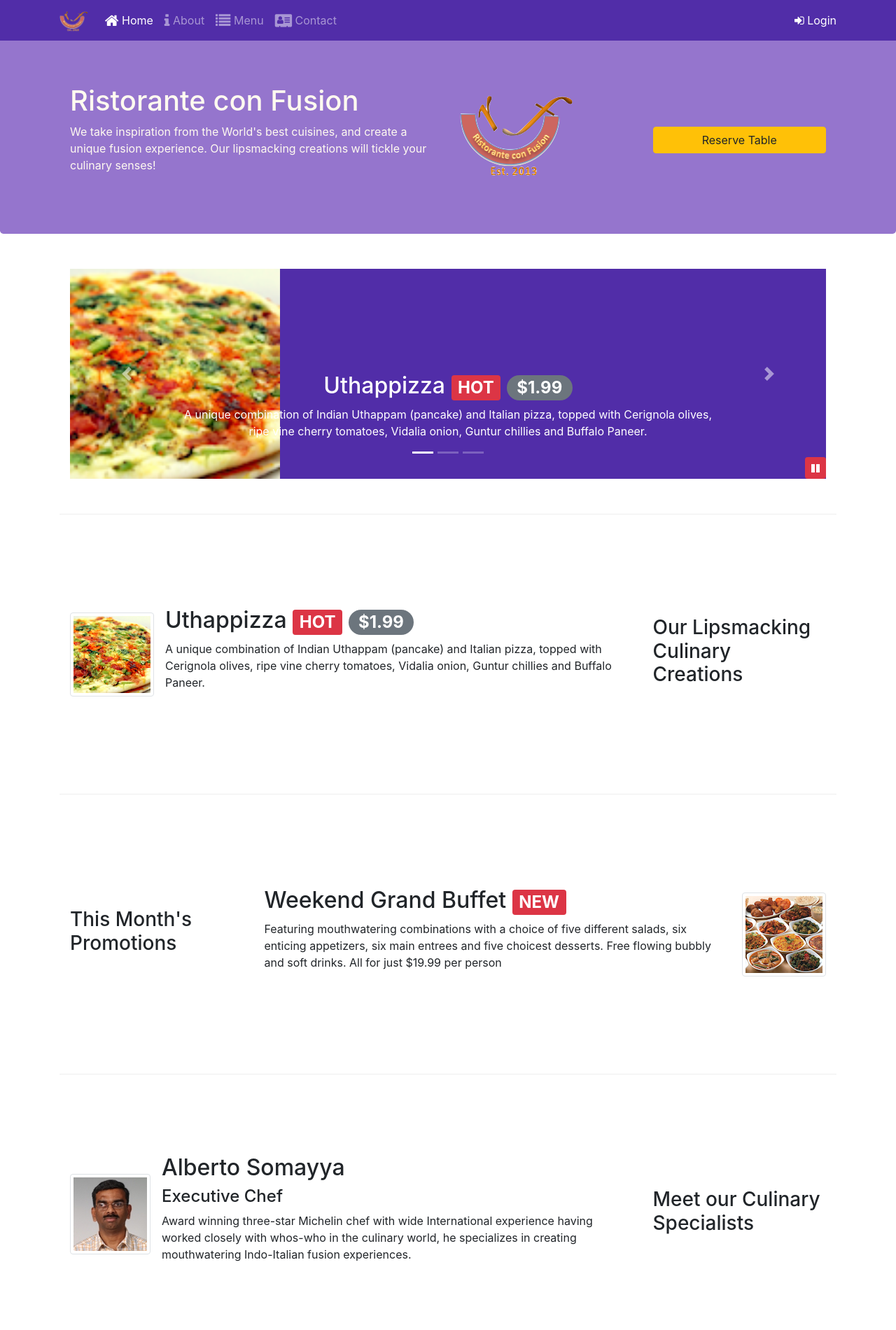
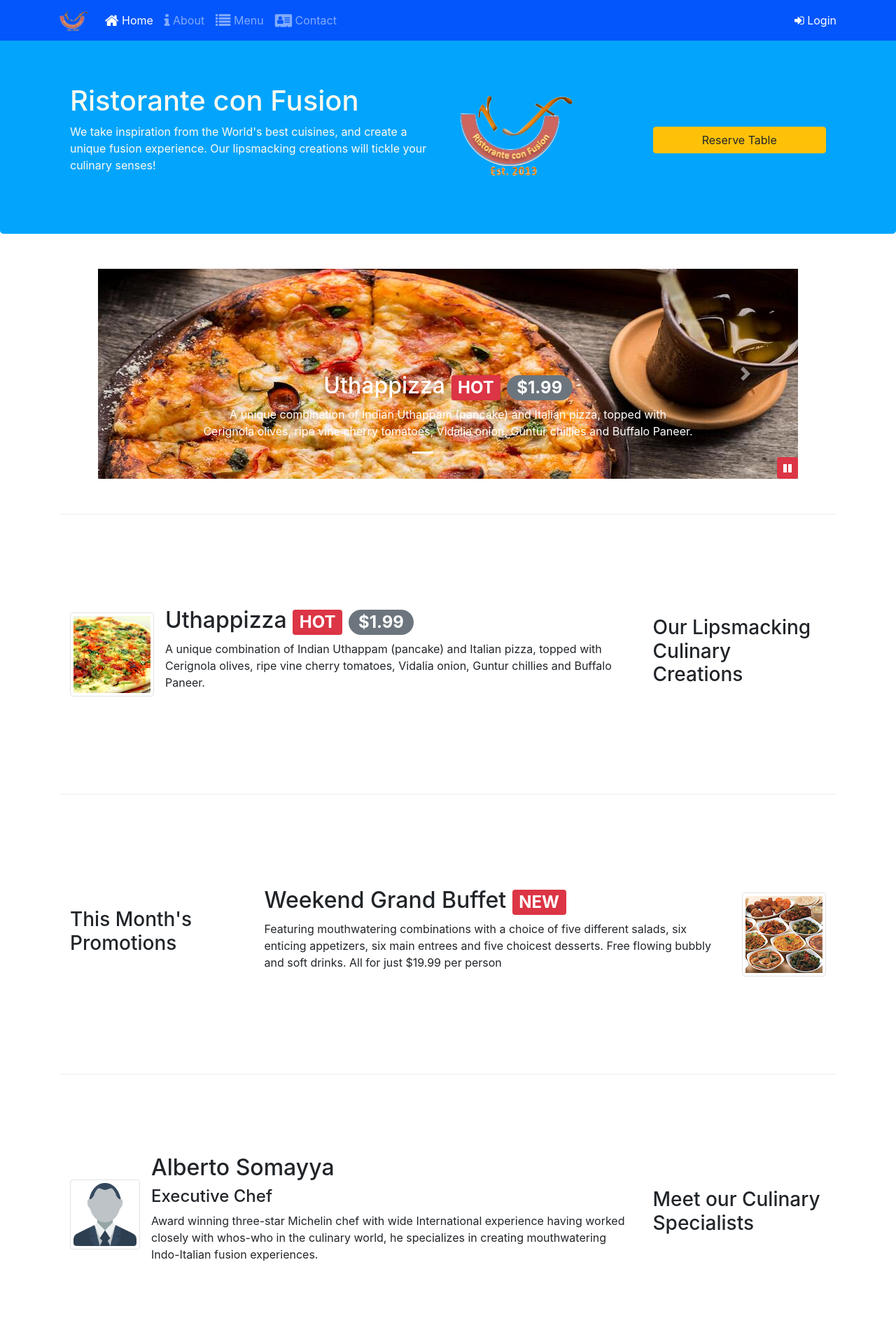
Before and after one commit to janabhishek2/BS-react, a website: page index.html in a window 1280 px wide. Shown: the top 1900 px of the page at 70% size. Drawn offline with nearby package versions, Linux system fonts and the light colour scheme.

Commit message:
last one

```diff
--- a/css/styles.css
+++ b/css/styles.css
@@ -9,14 +9,14 @@
   min-height: 400px; }
 
 .footer {
-  background-color: #D1C4E9;
+  background-color: #bef8fa;
   margin: 0px auto;
   padding: 20px 0px; }
 
 .jumbotron {
   margin: 0px auto;
   padding: 70px 30px;
-  background: #9575CD;
+  background:#03a5fc;
   color: floralwhite; }
 
 address {
@@ -29,7 +29,7 @@ body {
   z-index: 0; }
 
 .navbar-dark {
-  background-color: #512DA8; }
+  background-color: #0356fc; }
 
 .tab-content {
   border-left: 1px solid #ddd;
@@ -38,10 +38,14 @@ body {
   padding: 10px; }
 
 .carousel {
-  background-color: #512DA8; }
+  background-color: #512DA8;
+  width: 1000px;
+}
 
 .carousel-item {
-  height: 300px; }
+  height: 300px;
+
+}
 
 .carousel-item img {
   min-height: 300px;
@@ -59,10 +63,10 @@ body {
   z-index: 1; }
 
 .modal .modal-header {
-  background-color: #512DA8;
+  background-color: #0356fc;
   color: floralwhite; }
   .modal .modal-header .close {
     color: floralwhite; }
 
 .modal .modal-body {
-  background-color: #D1C4E9; }
+  background-color: #03a5fc; }
--- a/index.html
+++ b/index.html
@@ -193,11 +193,11 @@
     <div class="container">
         <div class="row row-content d-none d-xl-block">
             <div class="col-12">
-
+                <div class="d-flex justify-content-center">
                     <div class="carousel slide" data-ride="carousel" id="mycarousel" data-interval="400" >
                         <div class="carousel-inner">
                             <div class="carousel-item active">
-                                    <img class="d-block img-fluid" src="img/uthappizza.png" alt="text" >
+                                    <img class="d-block img-fluid" src="img/thomas-tucker-MNtag_eXMKw-unsplash.jpg" alt="text" >
                                     <div class="carousel-caption">
                                         <div class="d-none d-md-block">
                                             <h2 class=" mt-0">Uthappizza
@@ -210,14 +210,14 @@
 
                             </div>
                             <div class="carousel-item">
-                                <img src="img/buffet.png" alt="buffet" class="img-fluid d-block">
+                                <img src="img/rsz_1dan-gold-4_jhdo54byg-unsplash.jpg" alt="buffet" class="img-fluid d-block">
                                 <div class="carousel-caption">
                                     <h2 class="">Weekend Grand Buffet <span class="badge badge-danger">NEW</span></h2>
                                     <p class="d-none d-sm-block">Featuring mouthwatering combinations with a choice of five different salads, six enticing appetizers, six main entrees and five choicest desserts. Free flowing bubbly and soft drinks. All for just $19.99 per person </p>
                                 </div>
                             </div>
                             <div class="carousel-item">
-                                <img src="img/alberto.png" class="img-fluid d-block" alt="no">
+                                <img src="img/user.png" class="img-fluid d-block" alt="no">
                                 <div class="carousel-caption">
                                     <h2 class="mt-0">Alberto Somayya</h2>
                                      <h4>Executive Chef</h4>
@@ -240,6 +240,8 @@
                             </button>
 
                     </div>
+                </div>
+
 
             </div>
         </div>
@@ -286,7 +288,7 @@
             </div>
             <div class="col col-sm col-md order-sm-first">
                 <div class="media">
-                    <img src="img/alberto.png" class="mr-3 img-thumbnail d-flex align-self-center" alt="somayya">
+                    <img src="img/user.png" width="100" height="100" class="mr-3 img-thumbnail d-flex align-self-center" alt="somayya">
 
                 <div class="media-body">
                     <h2 class="mt-0">Alberto Somayya</h2>
```
Also changed, not shown: img/shahi-paneer-without-onion-main.jpg (added), img/user.png (added), 1 other file.
